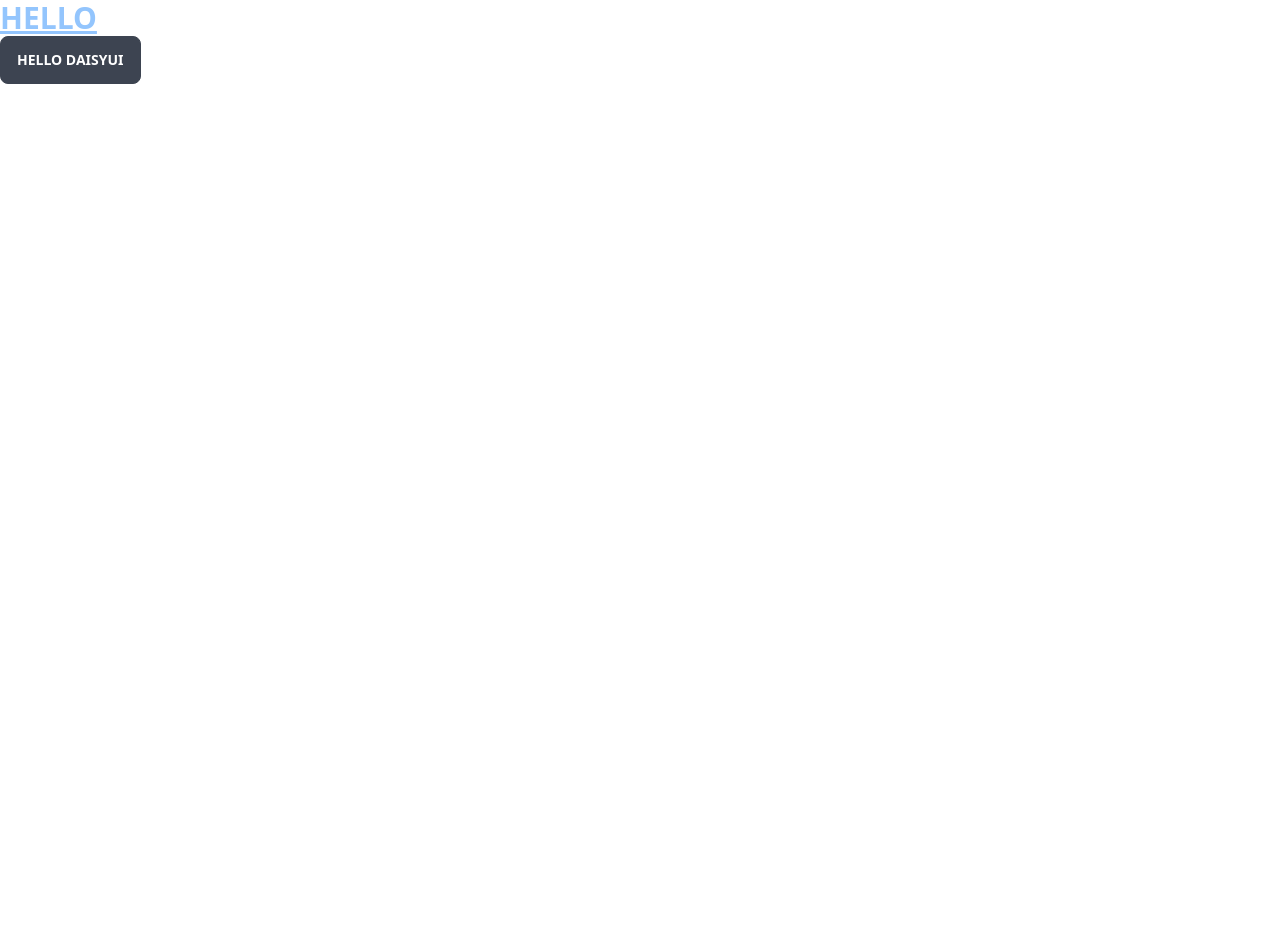
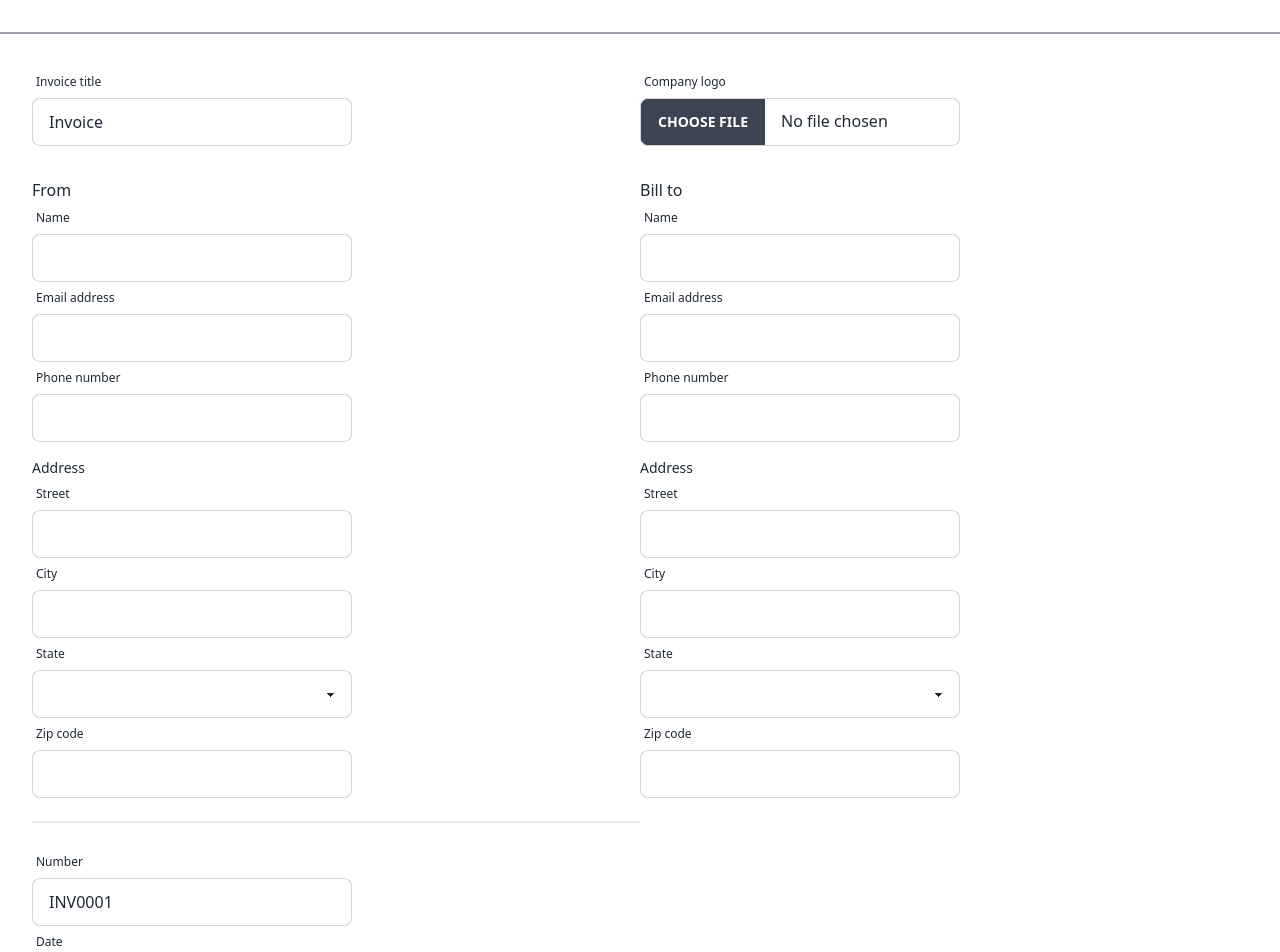
Before and after one commit to chazzlee/quick-invoice, a Next.js app: page / in a window 1280 px wide. Shown: the top 952 px of the page. Before the commit the page ends 800 px from the top, so only its background shows below. Built offline with nearby package versions, Linux system fonts and the light colour scheme.

Commit message:
start invoice form

```diff
--- a/package.json
+++ b/package.json
@@ -19,7 +19,9 @@
     "next": "13.1.6",
     "react": "18.2.0",
     "react-dom": "18.2.0",
-    "typescript": "4.9.5"
+    "react-hook-form": "^7.43.1",
+    "typescript": "4.9.5",
+    "zod": "^3.20.6"
   },
   "devDependencies": {
     "autoprefixer": "^10.4.13",
--- /dev/null
+++ b/src/components/FormControl.tsx
@@ -0,0 +1,17 @@
+import type { ReactNode } from "react";
+
+type FormControlProps = {
+  label: string;
+  children: ReactNode;
+};
+
+export function FormControl({ label, children }: FormControlProps) {
+  return (
+    <div className="form-control w-full max-w-xs">
+      <label className="label">
+        <span className="label-text-alt">{label}</span>
+      </label>
+      {children}
+    </div>
+  );
+}
--- a/src/pages/_document.tsx
+++ b/src/pages/_document.tsx
@@ -1,4 +1,4 @@
-import { Html, Head, Main, NextScript } from 'next/document'
+import { Html, Head, Main, NextScript } from "next/document";
 
 export default function Document() {
   return (
@@ -9,5 +9,5 @@ export default function Document() {
         <NextScript />
       </body>
     </Html>
-  )
+  );
 }
--- a/src/pages/index.tsx
+++ b/src/pages/index.tsx
@@ -1,9 +1,103 @@
 import Head from "next/head";
 import { Inter } from "@next/font/google";
+import {
+  FieldValues,
+  useFieldArray,
+  useForm,
+  UseFormRegister,
+} from "react-hook-form";
+import { FormControl } from "@/components/FormControl";
+import { Fragment } from "react";
 
 const inter = Inter({ subsets: ["latin"] });
+type Nullable<T> = T | null;
+
+type FormData = {
+  title: string;
+  logo: Nullable<FileList>;
+  from: {
+    name: string;
+    email: string;
+    phone: string;
+    address: {
+      street: string;
+      city: string;
+      state: string;
+      zipCode: string;
+    };
+  };
+  to: {
+    name: string;
+    email: string;
+    phone: string;
+    address: {
+      street: string;
+      city: string;
+      state: string;
+      zipCode: string;
+    };
+  };
+  invoice: {
+    number: string;
+    date: Nullable<Date>;
+    terms: string;
+  };
+  lineItems: {
+    description: string;
+    details: string;
+    rate: string;
+    quantity: number;
+    amount: string;
+  }[];
+  notes: string;
+};
 
 export default function Home() {
+  const { register, control, handleSubmit } = useForm<FormData>({
+    defaultValues: {
+      title: "Invoice",
+      logo: null,
+      from: {
+        name: "",
+        email: "",
+        phone: "",
+        address: {
+          street: "",
+          city: "",
+          state: "",
+          zipCode: "",
+        },
+      },
+      to: {
+        name: "",
+        email: "",
+        phone: "",
+        address: {
+          street: "",
+          city: "",
+          state: "",
+          zipCode: "",
+        },
+      },
+      invoice: {
+        number: "INV0001",
+        date: null,
+        terms: "on_receipt",
+      },
+      lineItems: [
+        { description: "", details: "", rate: "", quantity: 0, amount: "" },
+      ],
+      notes: "",
+    },
+  });
+
+  const { fields, append, remove } = useFieldArray({
+    control,
+    name: "lineItems",
+  });
+
+  console.log(fields);
+
   return (
     <>
       <Head>
@@ -12,10 +106,212 @@ export default function Home() {
         <meta name="viewport" content="width=device-width, initial-scale=1" />
         <link rel="icon" href="/favicon.ico" />
       </Head>
-      <main>
-        <h1 className="text-3xl font-bold underline text-blue-300">HELLO</h1>
-        <button className="btn">Hello daisyUI</button>
+      <main className="container mx-auto">
+        <section className="pt-8">
+          <form
+            className="grid grid-cols-2 border-t-2 border-gray-400 shadow-md p-8"
+            onSubmit={handleSubmit((data) => console.log(data))}
+          >
+            <div className="left">
+              <FormControl label="Invoice title">
+                <input
+                  type="text"
+                  className="input input-bordered w-full max-w-xs"
+                  {...register("title")}
+                />
+              </FormControl>
+              <GeneralSection title="From" type="from" register={register} />
+
+              <div className="divider" />
+              <FormControl label="Number">
+                <input
+                  type="text"
+                  className="input input-bordered w-full max-w-xs"
+                  {...register("invoice.number")}
+                />
+              </FormControl>
+              <FormControl label="Date">
+                <input
+                  type="date"
+                  className="input input-bordered w-full max-w-xs"
+                  {...register("invoice.date")}
+                />
+              </FormControl>
+              <FormControl label="Date">
+                <select
+                  className="select select-bordered w-full max-w-xs"
+                  {...register("invoice.terms")}
+                >
+                  <option disabled>Choose terms</option>
+                  <option value="on_receipt">On Receipt</option>
+                  <option value="30_days">30 Days</option>
+                </select>
+              </FormControl>
+            </div>
+
+            <div className="right">
+              <FormControl label="Company logo">
+                <input
+                  type="file"
+                  className="file-input file-input-bordered w-full max-w-xs"
+                  {...register("logo")}
+                />
+              </FormControl>
+              <GeneralSection title="Bill to" register={register} type="to" />
+            </div>
+
+            <div className="col-span-2 border-t-2 border-gray-400 mt-4">
+              <div className="grid grid-cols-4 gap-4 mb-4 mt-2 border-b-2 border-gray-400 pb-2">
+                <p>Description</p>
+                <p>Rate</p>
+                <p>Qty</p>
+                <p>Amount</p>
+              </div>
+
+              <div className="line-items">
+                {fields.map((field, index) => (
+                  <Fragment key={field.id}>
+                    <button
+                      className="btn btn-square"
+                      onClick={() => remove(index)}
+                    >
+                      &times;
+                    </button>
+                    <div className="grid grid-cols-4 gap-4">
+                      <div>
+                        <input
+                          type="text"
+                          className="input input-bordered w-full max-w-xs"
+                          {...register(`lineItems.${index}.description`)}
+                        />
+                        <textarea
+                          className="textarea textarea-bordered w-full max-w-xs"
+                          placeholder="Additional details"
+                          {...register(`lineItems.${index}.details`)}
+                        />
+                      </div>
+
+                      <input
+                        type="text"
+                        className="input input-bordered w-full max-w-xs"
+                        {...register(`lineItems.${index}.rate`)}
+                      />
+                      <input
+                        type="text"
+                        className="input input-bordered w-full max-w-xs"
+                        {...register(`lineItems.${index}.quantity`)}
+                      />
+                      <input
+                        type="text"
+                        className="input input-bordered w-full max-w-xs"
+                        {...register(`lineItems.${index}.amount`)}
+                      />
+                    </div>
+                  </Fragment>
+                ))}
+                <button
+                  type="button"
+                  className="btn btn-square"
+                  onClick={() =>
+                    append({
+                      description: "",
+                      details: "",
+                      rate: "",
+                      quantity: 0,
+                      amount: "",
+                    })
+                  }
+                >
+                  +
+                </button>
+              </div>
+            </div>
+
+            <FormControl label="Notes">
+              <textarea
+                className="textarea textarea-bordered"
+                {...register("notes")}
+              />
+            </FormControl>
+            <div>
+              <button type="submit" className="btn">
+                Submit
+              </button>
+            </div>
+          </form>
+        </section>
       </main>
     </>
   );
 }
+
+function GeneralSection({
+  title,
+  register,
+  type,
+}: {
+  title: string;
+  type: "from" | "to";
+  register: any;
+}) {
+  return (
+    <div className={`${title} pt-8`}>
+      <h3 className="text-capitalize">{title}</h3>
+      <FormControl label="Name">
+        <input
+          type="text"
+          className="input input-bordered w-full max-w-xs"
+          {...register(`${type}.name`)}
+        />
+      </FormControl>
+      <FormControl label="Email address">
+        <input
+          type="email"
+          className="input input-bordered w-full max-w-xs"
+          {...register(`${type}.email`)}
+        />
+      </FormControl>
+      <FormControl label="Phone number">
+        <input
+          type="text"
+          className="input input-bordered w-full max-w-xs"
+          {...register(`${type}.phone`)}
+        />
+      </FormControl>
+      <div className="pt-4">
+        <h4 className="text-sm">Address</h4>
+        <FormControl label="Street">
+          <input
+            type="text"
+            className="input input-bordered w-full max-w-xs"
+            {...register(`${type}.address.street`)}
+          />
+        </FormControl>
+        <FormControl label="City">
+          <input
+            type="text"
+            className="input input-bordered w-full max-w-xs"
+            {...register(`${type}.address.city`)}
+          />
+        </FormControl>
+        <FormControl label="State">
+          <select
+            className="select select-bordered w-full max-w-xs"
+            {...register(`${type}.address.state`)}
+          >
+            <option disabled>Choose state</option>
+            <option value="NJ">NJ</option>
+            <option value="NY">NY</option>
+          </select>
+        </FormControl>
+        <FormControl label="Zip code">
+          <input
+            type="text"
+            className="input input-bordered w-full max-w-xs"
+            {...register(`${type}.address.zipCode`)}
+          />
+        </FormControl>
+      </div>
+    </div>
+  );
+}
--- a/tailwind.config.js
+++ b/tailwind.config.js
@@ -5,4 +5,7 @@ module.exports = {
     extend: {},
   },
   plugins: [require("daisyui")],
+  daisyui: {
+    darkTheme: "wireframe",
+  },
 };
```
Also changed, not shown: 1 other file (tests, documents, lock files or other folders).
